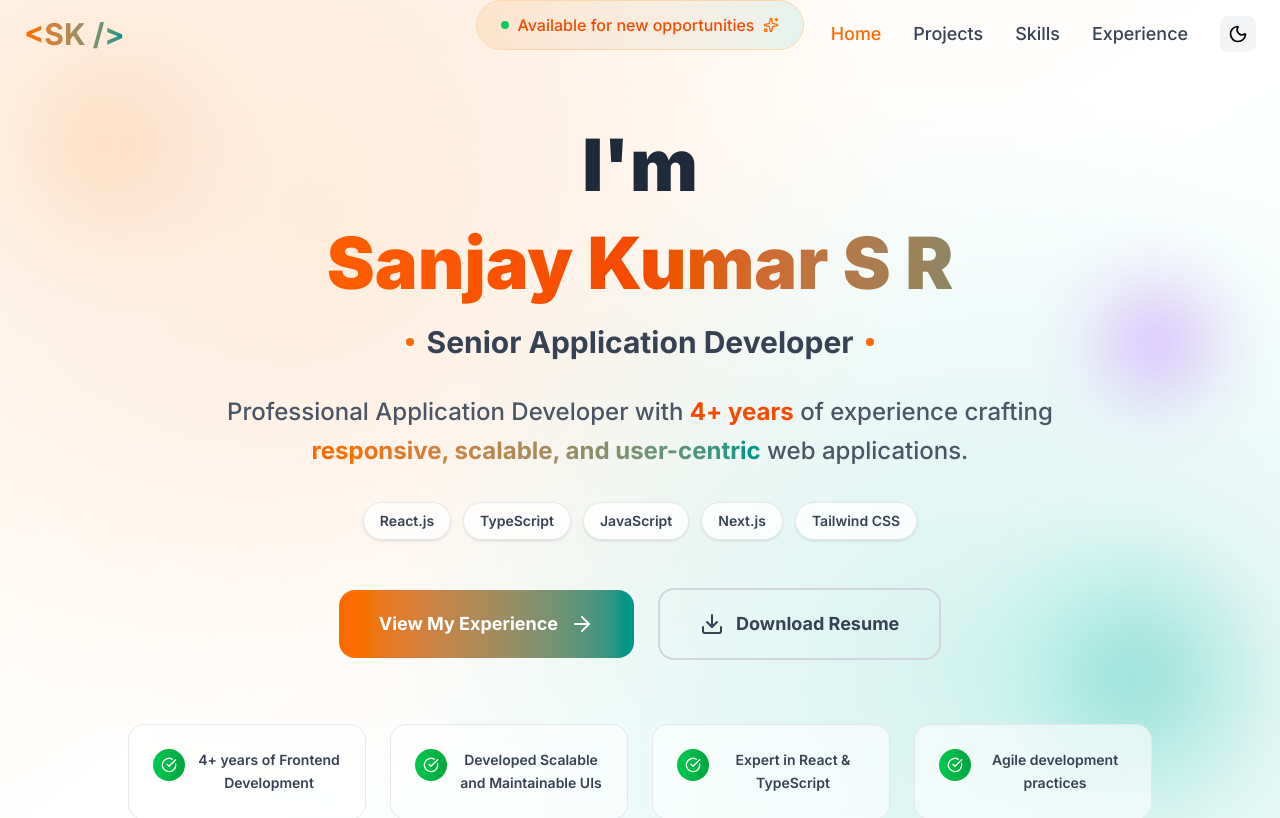
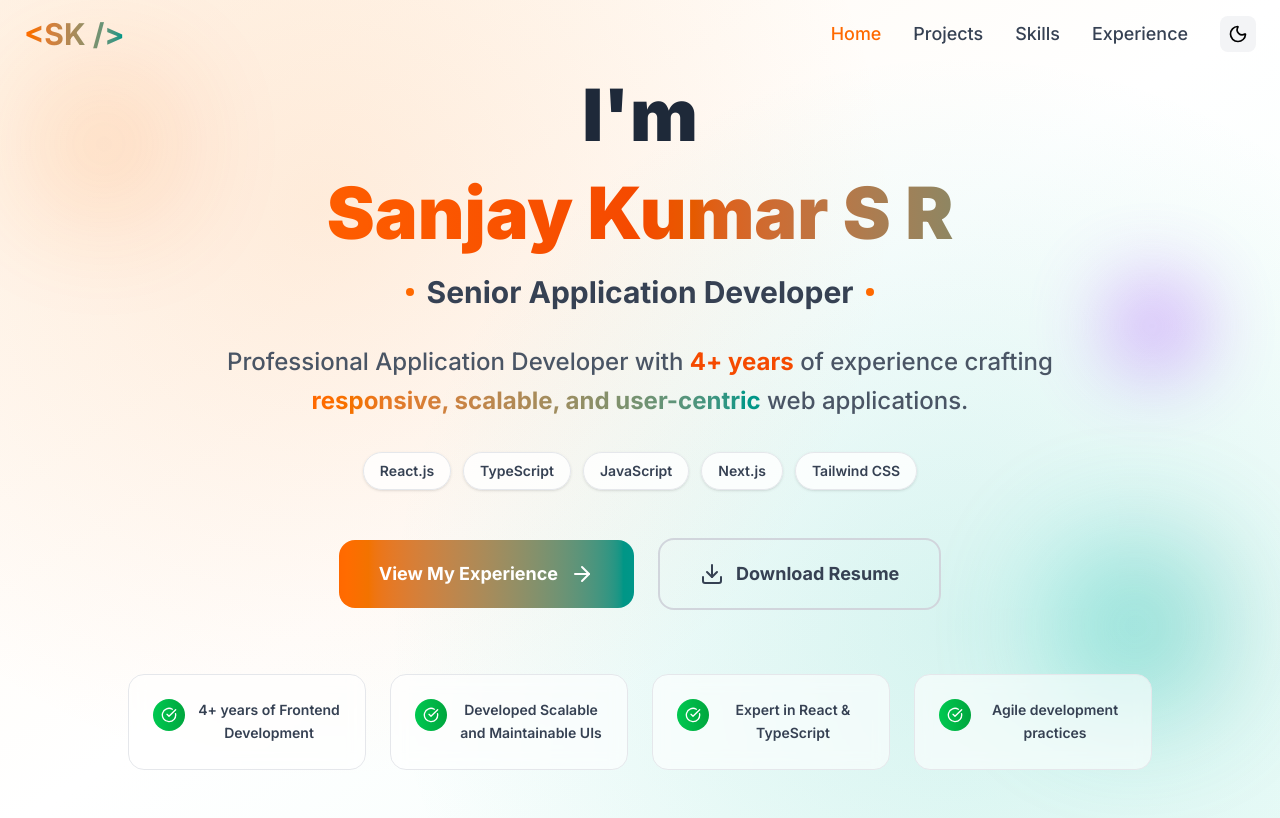
Before and after one commit to sanju1098/sk-portfolio, a React (Vite) app: page / in a window 1280 px wide. Shown: the top 818 px of the page. Built offline with nearby package versions, Linux system fonts and the light colour scheme.

Commit message:
Removed Status Badge

```diff
--- a/src/pages/Index.tsx
+++ b/src/pages/Index.tsx
@@ -33,7 +33,8 @@ const Index: React.FC = React.memo(() => {
           <div className="container mx-auto px-6 text-center relative z-10">
             <div className="max-w-5xl mx-auto">
               {/* Status Badge */}
-              <div className="mb-8 animate-fade-in">
+
+              {/* <div className="mb-8 animate-fade-in">
                 <div className="inline-flex items-center gap-2 px-6 py-3 bg-gradient-to-r from-orange-500/10 to-teal-500/10 border border-orange-200 dark:border-orange-800 rounded-full backdrop-blur-sm">
                   <div className="w-2 h-2 bg-green-500 rounded-full animate-pulse"></div>
                   <span className="text-orange-600 dark:text-orange-400 font-medium">
@@ -41,7 +42,7 @@ const Index: React.FC = React.memo(() => {
                   </span>
                   <Sparkles className="text-orange-500" size={16} />
                 </div>
-              </div>
+              </div> */}
 
               {/* Main Heading with Enhanced Typography */}
               <div className="mb-8 mt-[70px] animate-fade-in">
```
